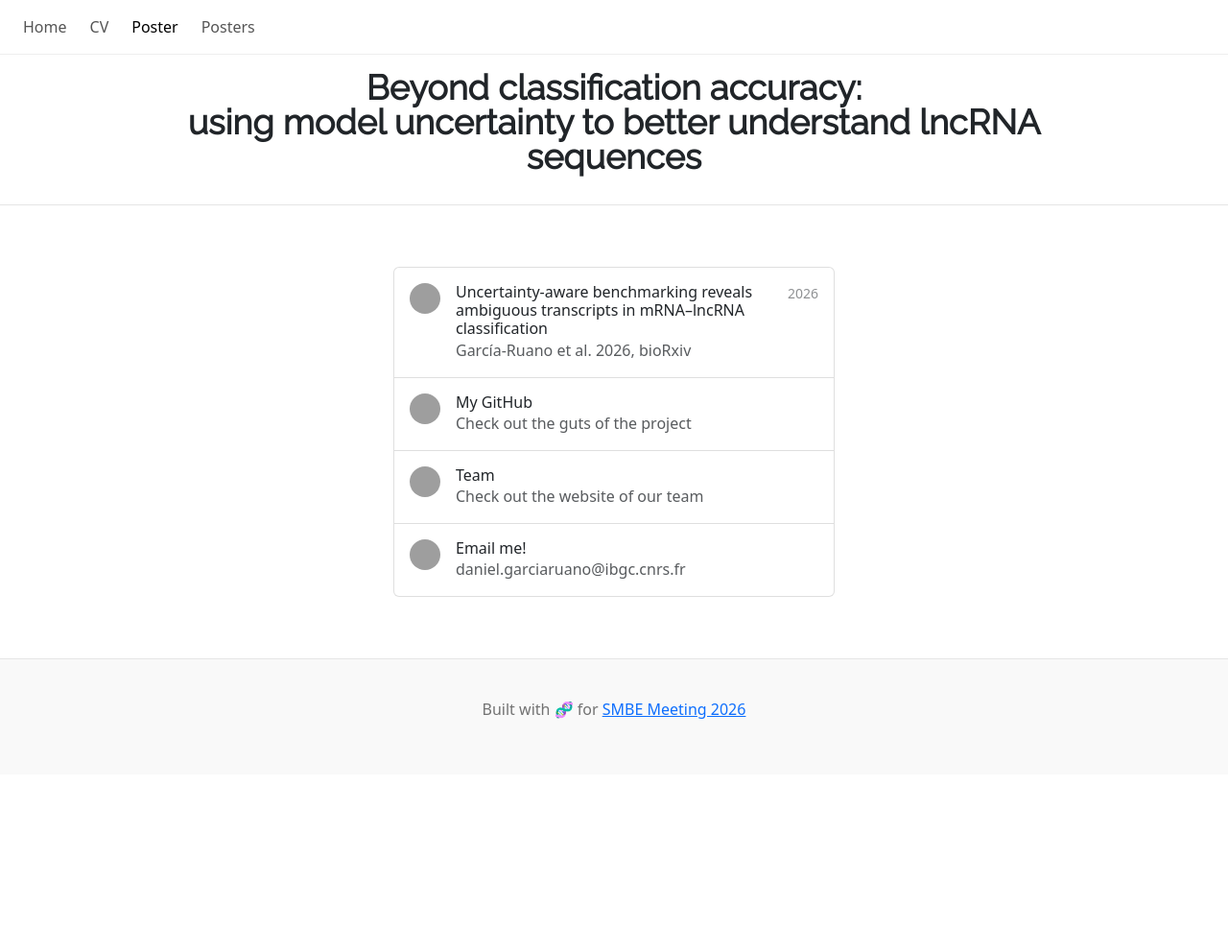
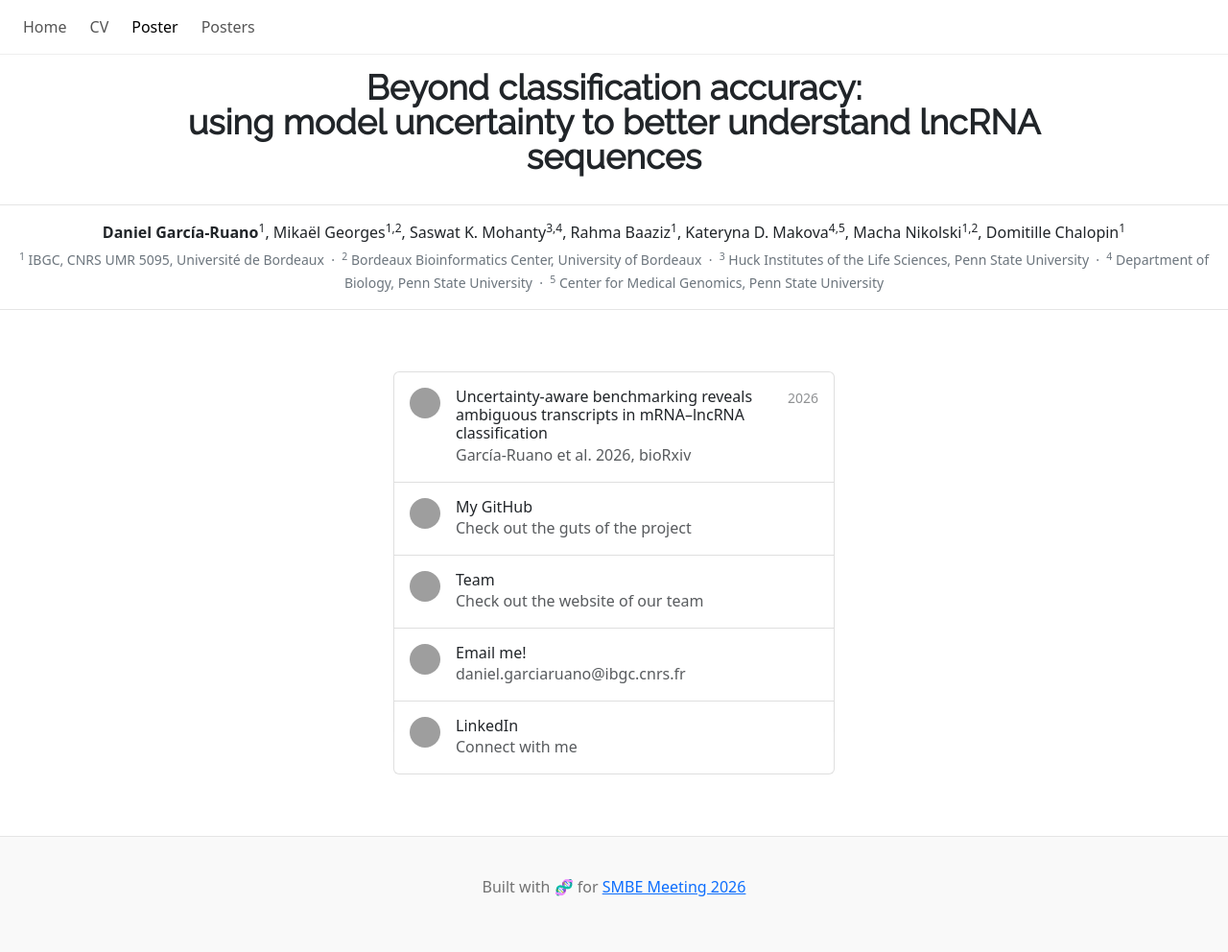
Before and after one commit to dgruano/dgruano.github.io, a Jekyll site: the page built from poster.md, in a window 1280 px wide. Shown: the whole page at 96% size. Built offline with Jekyll 4.4.1, drawn with Linux system fonts in a browser that asks for light colours; before the commit the page ends 900 px from its top, so only the background shows below that; grey boxes are pictures that could not be loaded.

Commit message:
feat(poster): add authors, affiliations, and linkedin

```diff
--- a/_layouts/poster.html
+++ b/_layouts/poster.html
@@ -43,6 +43,19 @@
     </div>
   </header>
 
+  {% if page.authors %}
+  <div class="text-center py-3 px-3" style="border-bottom: 1px solid #e5e5e5;">
+    <p class="mb-1">
+      {% for author in page.authors %}
+        {% if author.presenting %}<strong>{% endif %}{{ author.name }}{% if author.presenting %}</strong>{% endif %}<sup>{{ author.affiliations | join: "," }}</sup>{% unless forloop.last %}, {% endunless %}
+      {% endfor %}
+    </p>
+    <small class="text-muted">
+      {% for aff in page.affiliations %}<sup>{{ aff.id }}</sup> {{ aff.name }}{% unless forloop.last %} &nbsp;·&nbsp; {% endunless %}{% endfor %}
+    </small>
+  </div>
+  {% endif %}
+
   <div class="list-group">
     {% for link in page.links %}
     <a href="{{ link.url }}" class="list-group-item list-group-item-action d-flex gap-3 py-3">
--- a/poster.md
+++ b/poster.md
@@ -4,6 +4,33 @@ title: "Beyond classification accuracy: using model uncertainty to better unders
 title_html: "<strong>Beyond classification accuracy:</strong><br>using model uncertainty to better understand lncRNA sequences"
 conference: "SMBE Meeting 2026"
 conference_url: "https://smbe2026.org"
+authors:
+  - name: "Daniel García-Ruano"
+    affiliations: [1]
+    presenting: true
+  - name: "Mikaël Georges"
+    affiliations: [1, 2]
+  - name: "Saswat K. Mohanty"
+    affiliations: [3, 4]
+  - name: "Rahma Baaziz"
+    affiliations: [1]
+  - name: "Kateryna D. Makova"
+    affiliations: [4, 5]
+  - name: "Macha Nikolski"
+    affiliations: [1, 2]
+  - name: "Domitille Chalopin"
+    affiliations: [1]
+affiliations:
+  - id: 1
+    name: "IBGC, CNRS UMR 5095, Université de Bordeaux"
+  - id: 2
+    name: "Bordeaux Bioinformatics Center, University of Bordeaux"
+  - id: 3
+    name: "Huck Institutes of the Life Sciences, Penn State University"
+  - id: 4
+    name: "Department of Biology, Penn State University"
+  - id: 5
+    name: "Center for Medical Genomics, Penn State University"
 links:
   - label: "Uncertainty-aware benchmarking reveals ambiguous transcripts in mRNA–lncRNA classification"
     description: "García-Ruano et al. 2026, bioRxiv"
@@ -22,4 +49,8 @@ links:
     description: "daniel.garciaruano@ibgc.cnrs.fr"
     url: "mailto:daniel.garciaruano@ibgc.cnrs.fr"
     icon_url: "https://icones.pro/wp-content/uploads/2021/02/icone-de-courrier-electronique-noir.png"
+  - label: "LinkedIn"
+    description: "Connect with me"
+    url: "https://www.linkedin.com/in/dgruano"
+    icon_url: "https://cdn.jsdelivr.net/gh/homarr-labs/dashboard-icons/png/linkedin.png"
 ---
```
